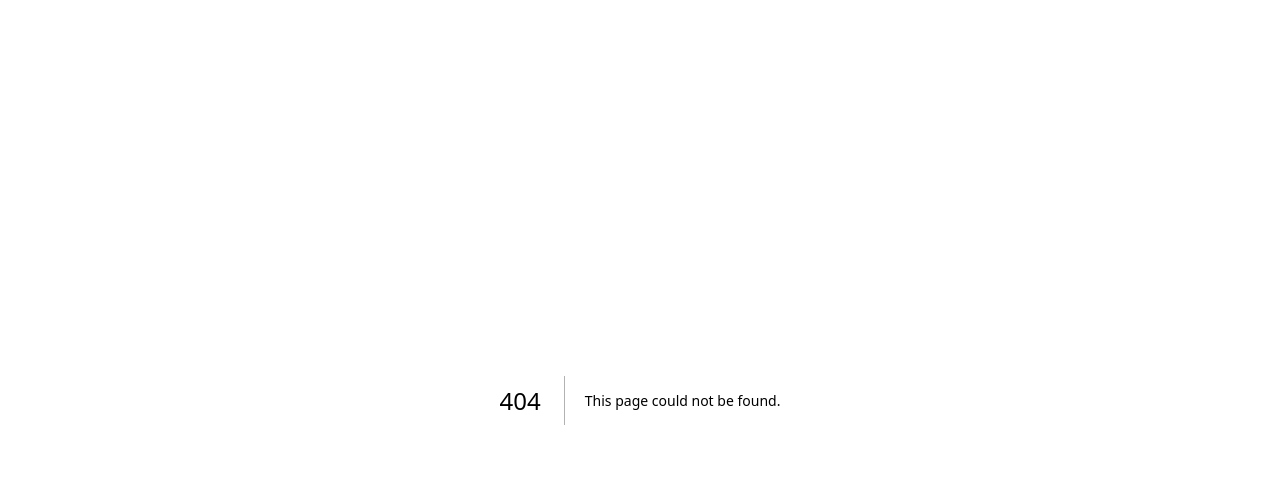
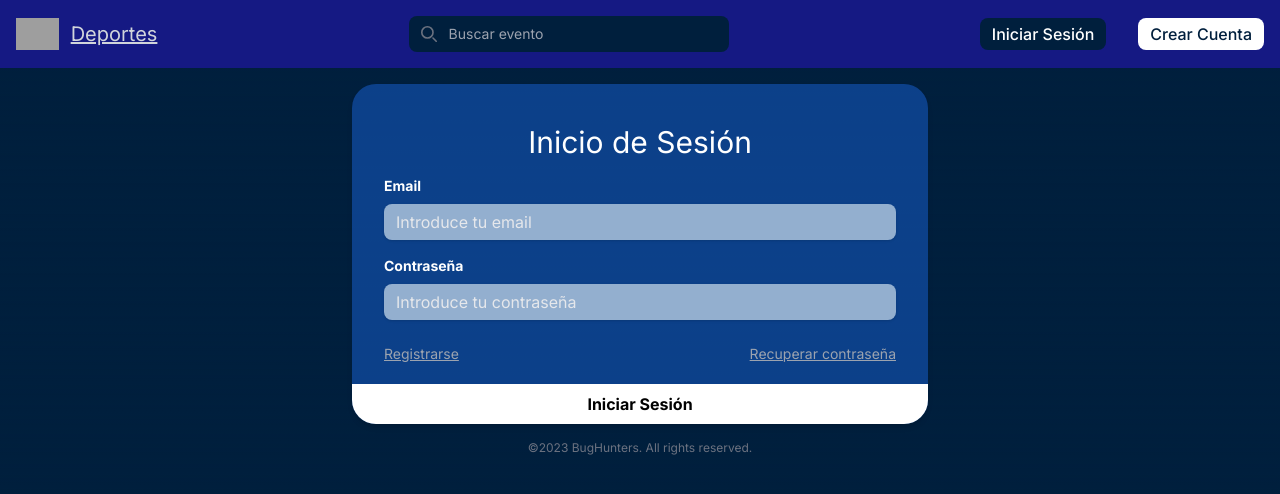
Before and after one commit to NahuelNGomez/Medalgram, a Next.js app in the folder src/frontend/medalgram/: page /login in a window 1280 px wide. Before the commit this address had no page. Shown: the top 494 px of the page. Built offline with nearby package versions, Linux system fonts and the light colour scheme; grey boxes are pictures that could not be loaded.

Commit message:
adding signup & login

```diff
--- /dev/null
+++ b/src/frontend/medalgram/src/app/login/page.tsx
@@ -0,0 +1,44 @@
+import NavegationBar from "@/components/NavegationBar";
+import React, { SyntheticEvent, useEffect, useState } from "react";
+
+export default function Login() {
+    return (
+        <main className="flex flex-col justify-center items-center">
+            <NavegationBar />
+            <div className="w-full max-w-xl mt-4">
+                <form className="bg-dark2/50 shadow-md rounded-3xl pt-6 mb-4 " >
+                    <div className="flex justify-center items-center">
+                        <h2 className="text-white my-4 text-3xl">Inicio de  Sesión</h2>
+                    </div>
+                    <div className="mb-4 px-8 ">
+                        <label className="block text-white text-sm font-bold mb-2" htmlFor="username">
+                            Email
+                        </label>
+                        <input className="required shadow appearance-none bg-dark3/80 rounded-lg w-full py-2 px-3 text-gray-200 leading-tight focus:outline-none focus:shadow-outline placeholder-gray-200" id="username" type="text" placeholder="Introduce tu email" />
+                    </div>
+                    <div className="mb-6 px-8 ">
+                        <label className="block text-white text-sm font-bold mb-2" htmlFor="password">
+                            Contraseña
+                        </label>
+                        <input className="required shadow appearance-none bg-dark3/80 rounded-lg w-full py-2 px-3 text-gray-200 leading-tight focus:outline-none focus:shadow-outline placeholder-gray-200" id="password" type="password" placeholder="Introduce tu contraseña" />
+                        {/*<p className="text-red-500 text-xs italic">Please choose a password.</p>*/}
+                    </div>
+                    <div className="flex items-center justify-between px-8">
+                        <a className="inline-block align-baseline text-sm underline text-gray-400 hover:text-white" href="/signup">
+                            Registrarse
+                        </a>
+                        <a className="inline-block align-baseline underline text-sm text-gray-400 hover:text-white" href="#">
+                            Recuperar contraseña
+                        </a>
+                    </div>
+                    <div className="w-full pt-5"><button className="w-full bg-white rounded-b-3xl hover:bg-blue-700 text-black font-bold py-2 px-4 focus:outline-none focus:shadow-outline" type="button" >
+                        Iniciar Sesión
+                    </button></div>
+                </form>
+                <p className="text-center text-gray-500 text-xs">
+                    &copy;2023 BugHunters. All rights reserved.
+                </p>
+            </div>
+        </main>
+    )
+}
--- /dev/null
+++ b/src/frontend/medalgram/src/app/signup/page.tsx
@@ -0,0 +1,45 @@
+import NavegationBar from "@/components/NavegationBar";
+
+export default function Signup() {
+
+    return (
+        <main className="flex flex-col justify-center items-center">
+            <NavegationBar />
+            <div className="w-full max-w-xl mt-4">
+
+                <form className="bg-dark2/50 shadow-md rounded-3xl pt-6 mb-4">
+                    <div className="flex justify-center items-center">
+                        <h2 className="text-white my-4 text-3xl">Crear Cuenta</h2>
+                    </div>
+                    <div className="mb-4 px-8 ">
+                        <label className="block text-white text-sm font-bold mb-2" htmlFor="username">
+                            Email
+                        </label>
+                        <input className="shadow appearance-none bg-dark3/80 rounded-lg w-full py-2 px-3 text-gray-200 leading-tight focus:outline-none focus:shadow-outline placeholder-gray-200" id="username" type="text" placeholder="Introduce tu email" />
+                    </div>
+                    <div className="mb-6 px-8 ">
+                        <label className="block text-white text-sm font-bold mb-2" htmlFor="password">
+                            Contraseña
+                        </label>
+                        <input className="shadow appearance-none bg-dark3/80 rounded-lg w-full py-2 px-3 text-gray-200 leading-tight focus:outline-none focus:shadow-outline placeholder-gray-200" id="password" type="password" placeholder="Introduce tu contraseña" />
+                        {/*<p className="text-red-500 text-xs italic">Please choose a password.</p>*/}
+                    </div>
+                    <div className="flex items-center justify-between px-8">
+                        <a className="inline-block align-baseline text-sm underline text-gray-400 hover:text-white" href="/login">
+                            Iniciar Sesión
+                        </a>
+                        <a className="inline-block align-baseline underline text-sm text-gray-400 hover:text-white" href="#">
+                            Términos y Condiciones
+                        </a>
+                    </div>
+                    <div className="w-full pt-5"><button className="w-full bg-white rounded-b-3xl hover:bg-blue-700 text-black font-bold py-2 px-4 focus:outline-none focus:shadow-outline" type="button">
+                        Iniciar Sesión
+                    </button></div>
+                </form>
+                <p className="text-center text-gray-500 text-xs">
+                    &copy;2023 BugHunters. All rights reserved.
+                </p>
+            </div>
+        </main>
+    )
+}
--- /dev/null
+++ b/src/frontend/medalgram/src/app/sports/page.tsx
@@ -0,0 +1,11 @@
+import NavegationBar from "@/components/NavegationBar";
+
+export default function Sports() {
+    return (
+        <main>
+            <NavegationBar />
+            <section className="grid grid-col-3">
+            </section>
+        </main>
+    )
+}
--- a/src/frontend/medalgram/src/components/NavegationBar.tsx
+++ b/src/frontend/medalgram/src/components/NavegationBar.tsx
@@ -6,7 +6,7 @@ export default function NavegationBar() {
         <nav className="w-full bg-dark1 border-gray-200">
             <div className="flex flex-wrap items-center justify-between mx-auto p-4">
             <div className="flex flex-nowrap items-center justify-between">
-                <a href="#" className="flex items-center">
+                <a href="/" className="flex items-center">
                     <img src="https://i.ibb.co/hCwXjMC/principal.png" className="h-8 mr-3" alt="principal Logo" />
                 </a>
                 <Link href="/sports" className="nav-link link-body-emphasis active text-gray-300 text-xl underline" aria-current="page">Deportes</Link>
```
